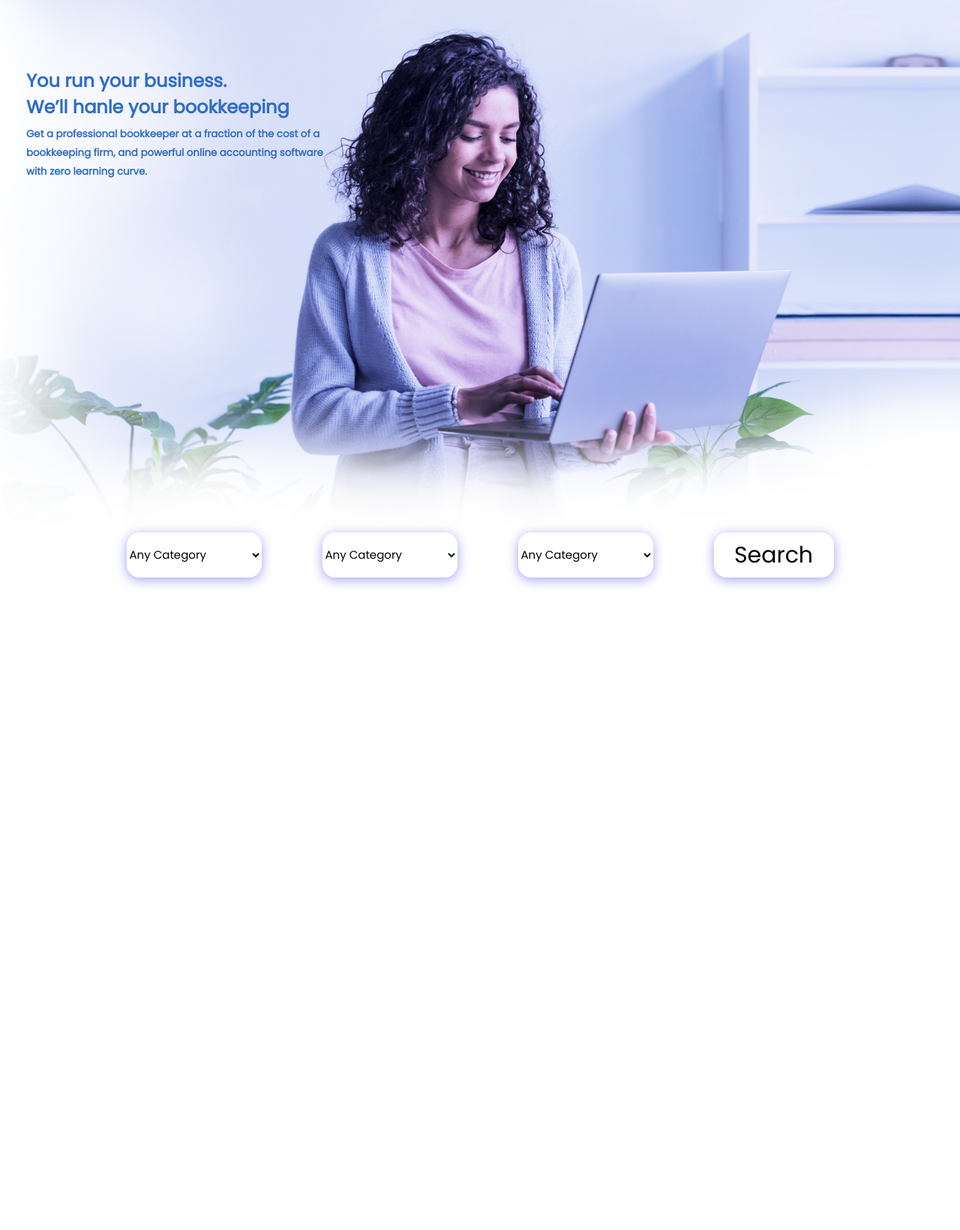
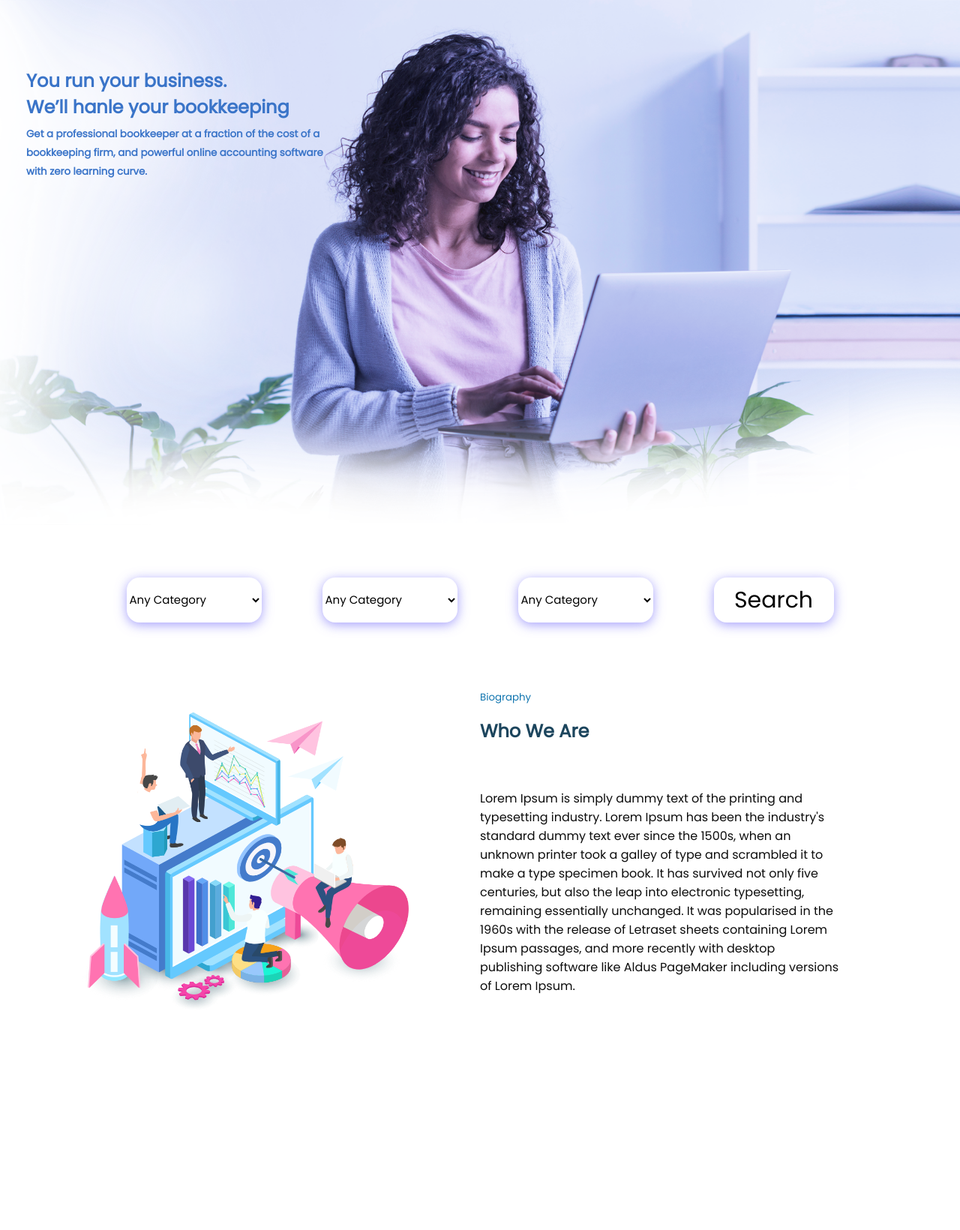
Before and after one commit to MadhushaPrasad/MDC-Professionals, a PHP site: page / in a window 1280 px wide. Shown: the part 50-1690 px from the top of the page at 75% size. Before the commit the page ends 832 px from the top, so only its background shows below. Run offline with PHP 8.4, Linux system fonts and the light colour scheme; some libraries are stand-ins or nearby versions.

Commit message:
Biography content finished

```diff
--- a/assets/css/footer.css
+++ b/assets/css/footer.css
@@ -1,7 +1,9 @@
 .footer {
-    position: absolute;
-    bottom: 0;
+    /*position: absolute;*/
+    /*bottom: 0;*/
     /*background: #306DC6;*/
+    position: relative;
+    top: 100%;
     width: 100%;
     height: 75vh;
     font-family: 'Poppins';
--- a/assets/css/index.css
+++ b/assets/css/index.css
@@ -37,6 +37,7 @@ main {
     background-position: 50% 50%;
     background-image: url("../../../MDC-Professionals/assets/images/mainbanner_toned2.png");
     font-style: normal;
+    opacity: 95%;
 }
 
 .overlay {
@@ -59,3 +60,74 @@ main {
     padding-left: 35px;
     margin: 5px 0 0 0;
 }
+
+
+@media only screen and (max-width: 768px) {
+    main {
+        top: 70px;
+    }
+
+    .overlay {
+        color: #000000;
+        top: 350px;
+    }
+
+    .big-image .overlay h2 {
+        transition: all 2s linear;
+    }
+
+    .big-image .overlay p {
+        transition: all 2s linear;
+    }
+}
+
+/*header image styles end*/
+
+/*biography style start*/
+.bioDiv {
+    position: relative;
+    width: 100%;
+    height: 500px;
+    top: 200px;
+    display: flex;
+    flex-direction: row;
+    align-items: center;
+}
+
+.bioDiv .imgDiv {
+    width: 50%;
+    height: 80%;
+    opacity: 95%;
+    display: flex;
+    justify-content: center;
+    align-items: center;
+}
+
+.bioDiv .imgDiv img {
+    width: 450px;
+    height: 100%;
+    opacity: 95%;
+}
+
+.bioDiv .infoDiv {
+    width: 50%;
+    height: 100%;
+    opacity: 95%;
+}
+
+.bioDiv .infoDiv p:nth-child(1) {
+    /*margin: 0;*/
+    color: #046EAB;
+}
+
+.bioDiv .infoDiv h2 {
+    margin: 8px 0 0 0;
+    color: #103C55;
+}
+
+.bioDiv .infoDiv p:nth-child(3) {
+    width: 75%;
+    margin-top: 60px;
+}
+
+/*biography style start*/
--- a/assets/css/searchCategory.css
+++ b/assets/css/searchCategory.css
@@ -1,7 +1,7 @@
 .sCategoryDiv {
     position: absolute;
     width: 100%;
-    height: 80px;
+    height: 200px;
     display: flex;
     flex-direction: row;
     justify-content: center;
@@ -43,3 +43,22 @@
     font-size: 30px;
     color: #000000;
 }
+
+@media only screen and (max-width: 768px) {
+    .sCategoryDiv form {
+        flex-flow: wrap;
+    }
+
+    .sCategoryDiv form select {
+        margin: 0 0 50px 0;
+    }
+
+    .sCategoryDiv form select:nth-child(3) {
+        margin-right: 1px;
+        margin-top: 1px;
+    }
+
+    .sCategoryDiv form button {
+        margin: 1px 0 50px 0;
+    }
+}
--- a/index.php
+++ b/index.php
@@ -46,6 +46,35 @@ include 'includes/common/header.php';
     ?>
     <!--    search category end-->
 
+    <!--    biography div start-->
+    <div class="bioDiv">
+        <div class="imgDiv">
+            <img src="assets/images/whoWeAre.png" alt="Who we are">
+        </div>
+        <div class="infoDiv">
+            <p>
+                <small>Biography</small>
+            </p>
+            <h2>Who We Are</h2>
+            <p>
+                Lorem Ipsum is simply dummy text of the printing and typesetting industry.
+
+                Lorem Ipsum has been the industry's standard dummy text ever since the 1500s, when an unknown printer
+                took a galley of type and scrambled it to make a type specimen book. It has survived not only five
+                centuries, but also the leap into electronic typesetting, remaining essentially unchanged.
+
+                It was popularised in the 1960s with the release of Letraset sheets containing Lorem Ipsum passages, and
+                more recently with desktop publishing software like Aldus PageMaker including versions of Lorem Ipsum.
+            </p>
+        </div>
+    </div>
+
+    <!--    biography div start-->
+    <!--    footer start-->
+    <?php
+    include 'includes/common/footer.php';
+    ?>
+    <!--    footer end-->
 </main>
 <script src="assets/js/collapseButton.js"></script>
 </body>
--- a/pages/Homepage.php
+++ /dev/null
@@ -1,3 +0,0 @@
-<?php
-include('/includes/common/header.css');
-?>
```
Also changed, not shown: assets/images/info_background.png (added).
